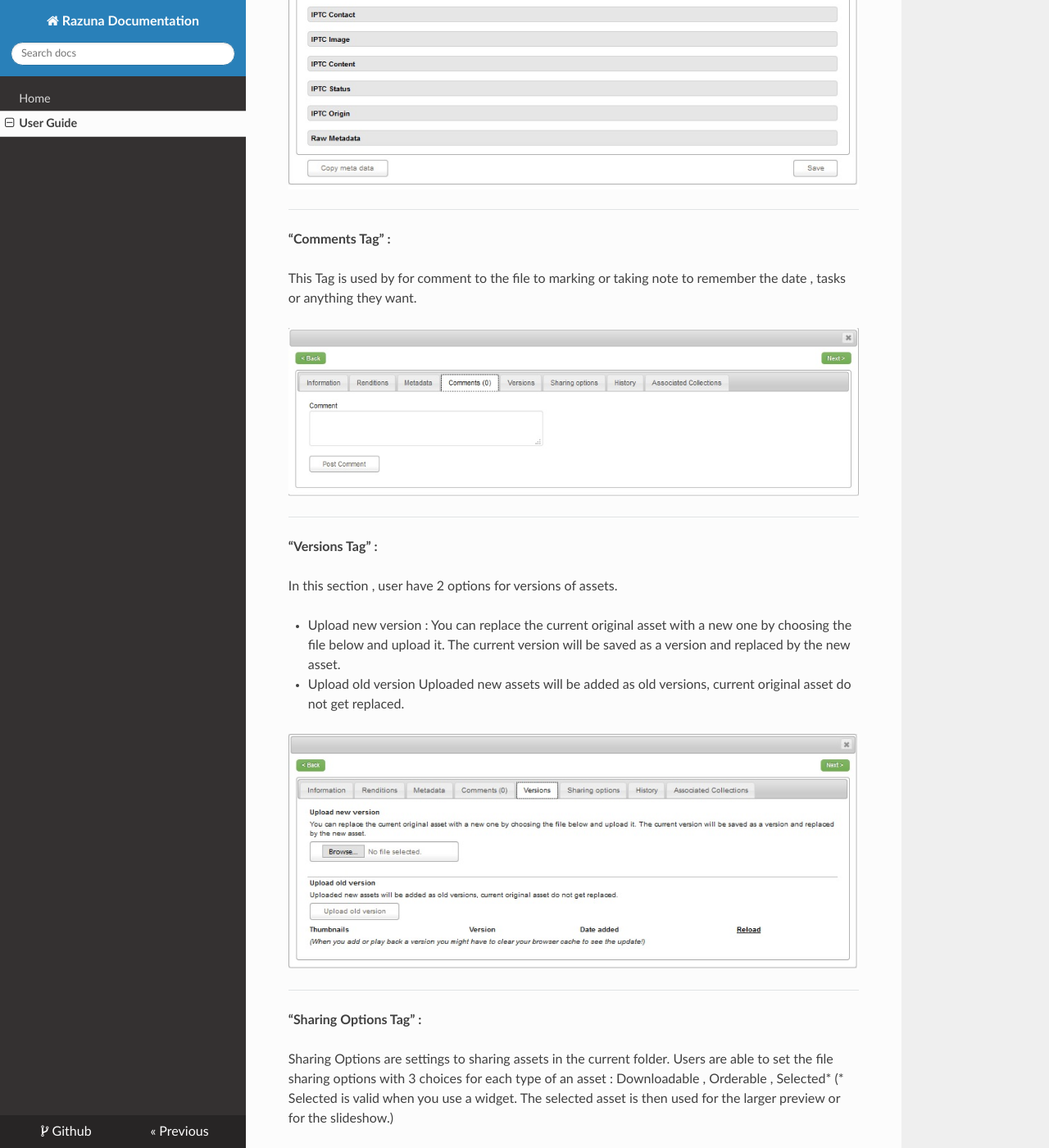
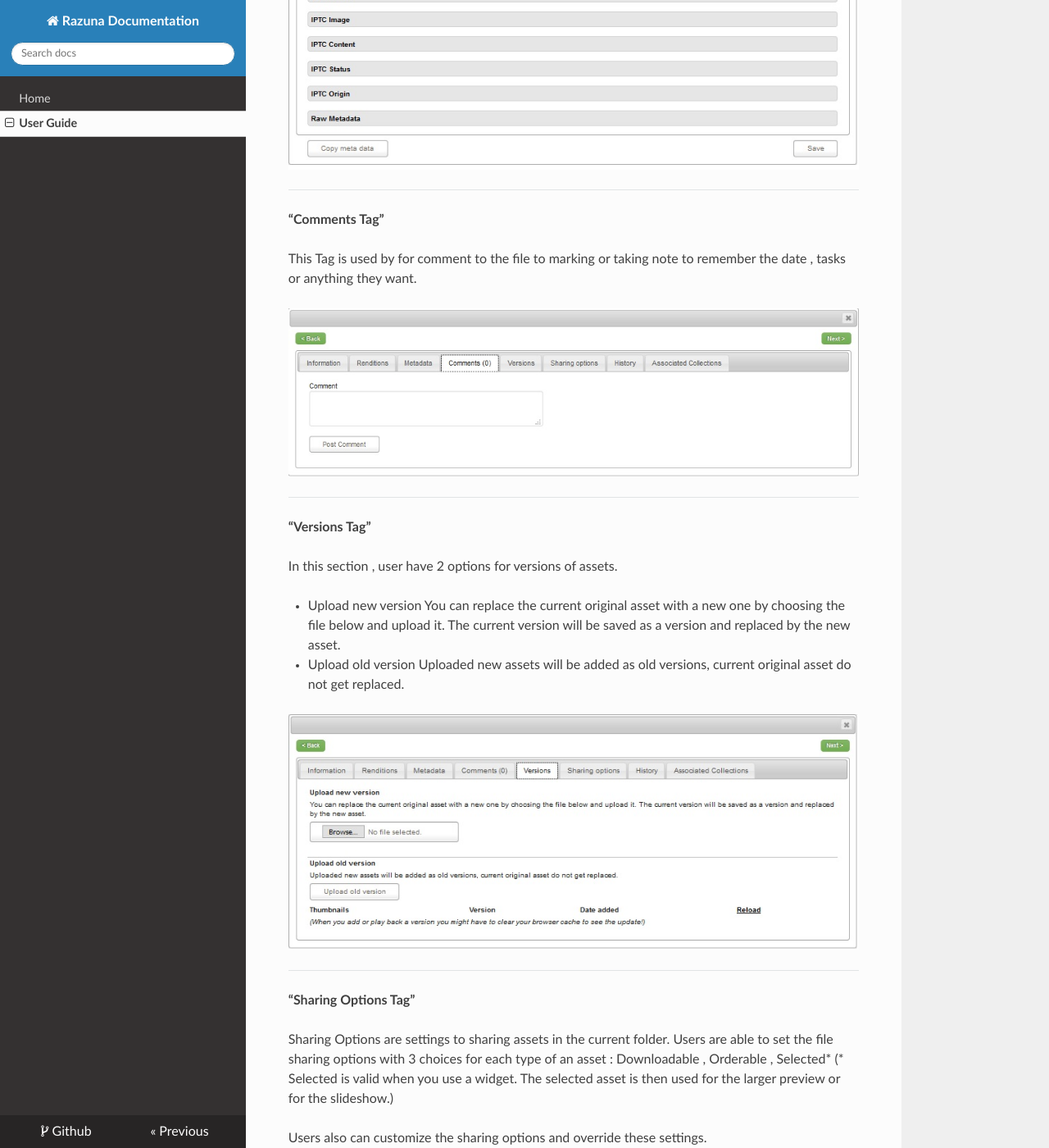
Before and after one commit to razuna/razuna-docs, an MkDocs documentation site: the page built from docs/user/User Guide.md, in a window 1280 px wide and 1400 px high, scrolled down 22889 px. Shown: the whole window at 82% size. Built offline with MkDocs 1.6.1, drawn with Linux system fonts in a browser that asks for light colours; nearby versions of some CDN libraries; old or Windows-style settings are respelled for this version of MkDocs; some of the changed text lies outside the part shown.

````diff
--- a/docs/user/User Guide.md
+++ b/docs/user/User Guide.md
@@ -1,6 +1,6 @@
 Welcome to Razuna System. In this page , we will show you how to use our system to manage the data in smoothly.
 
-### Login :
+### Login
 
 Firstly user can login to system by account (username and password) which provided by System Admin or by Social accounts.
 
@@ -14,7 +14,7 @@ To browse the file follow the Collection or Smart folder or Labels. Please click
 
 ![](img/folder_structure.jpg)
 ___
-### Quick Search :
+### Quick Search
 
 The search engine of Razuna is based on the [Lucene](http://lucene.apache.org/) search engine. Lucene is a open source search engine and is part of the Apache Group. Lucene features among others useful functionalities phrase queries, wildcard queries, proximity queries, range queries and more.
 
@@ -22,10 +22,10 @@ The search engine of Razuna is based on the [Lucene](http://lucene.apache.org/)
 
 The "quick search" of Razuna searches within the following fields; **filename, keywords, description, file contents (e.g. all words in a PDF or word document), ID, labels and custom fields (user created)**. If you want to search in other fields, then use the advanced search or create your own field search that you can use in quick search.
 ___
-**Case - Sensitive :**
+**Case - Sensitive**
 The search is not case sensitive.
 ___
-**Terms :**
+**Terms**
 
 There are two types of terms: Single Terms and Phrases.
 
@@ -35,7 +35,7 @@ A Phrase is a group of words surrounded by double quotes such as "hello dolly".
 
 Searching for hello dolly without quotes will search for terms matching hello AND terms matching dolly in the index i.e. hello my name is dolly would be a match but hello my name is amanda or my name is dolly would not be a match. To force them to be searched together as a phrase double quotes are required. By default Razuna uses an AND operator between keywords. So searching for hello dolly is equivalent to searching for hello AND dolly. You can override this be adding your own operator e.g. hello OR dolly which will search for terms matching either hello OR dolly i.e. hello my name is amanda or . Note that the operator must be capital case.
 ___
-**Field Search :**
+**Field Search**
 Razuna supports fielded data search. When performing a search you can either specify a field, or Razuna searches in the default fields (see above).
 
 You can search any field by typing the field name followed by a colon ":" and then the term you are looking for.
@@ -62,7 +62,7 @@ keywords:(hello AND dolly)
 ```
 ___
 
-**Wild Card Search :**
+**Wild Card Search**
 
 Razuna supports single and multiple character wildcard searches within single terms (not within phrase queries).
 
@@ -81,7 +81,7 @@ test*
 ```
 ___
 
-**Fuzzy Searches :**
+**Fuzzy Searches**
 
 Razuna supports fuzzy searches based on the Levenshtein Distance, or Edit Distance algorithm. To do a fuzzy search use the tilde, "~", symbol at the end of a Single word Term. For example to search for a term similar in spelling to "roam" use the fuzzy search:
 ```
@@ -98,7 +98,7 @@ roam~0.8
 The default that is used if the parameter is not given is 0.5.
 ___
 
-**Boosting a Term :**
+**Boosting a Term**
 
 Razuna provides the relevance level of matching documents based on the terms found. To boost a term use the caret, "^", symbol with a boost factor (a number) at the end of the term you are searching. The higher the boost factor, the more relevant the term will be.
 
@@ -117,7 +117,7 @@ This will make documents with the term "dam" appear more relevant. You can also
 By default, the boost factor is 1. Although the boost factor must be positive, it can be less than 1 (e.g. 0.2)
 ___
 
-**Boolean Operators :**
+**Boolean Operators**
 
 Boolean operators allow terms to be combined through logic operators. Razuna supports AND, "+", OR, NOT and "-" as Boolean operators(Note: Boolean operators must be ALL CAPS).
 
@@ -201,7 +201,7 @@ To escape these character use the \ before the character. For example to search
 \(1\+1\)\:2
 ```
 ___
-### Advanced Search :
+### Advanced Search
 
 The "Advanced Search" allow us to find the file by criteria follow file format such as : Documents , Videos , Audios , Images or All of the formats. We can use file names , key words , descriptions , extension or metadata to search the files.
 
@@ -210,7 +210,7 @@ Please click to "Advanced Search" from Menu on top. The new windows of Advanced
 ![](img/advanced_search1.jpg)
 ![](img/advanced_search2.jpg)
 ___
-### Show Basket Feature :
+### Show Basket Feature
 
 If you want to send some of files by email or transfer it by FTP service or download them in one moment. We can help you by "Show Basket" feature. All you can do is just click into "Put in basket" icon from the files in your folders or also your collections which you want to move them into basket for process.
 
@@ -224,37 +224,37 @@ From the Basket , user can download all the files in a zip file to local machine
 
 ![](img/save_basket.jpg)
 ___
-Email Basket :
+Email Basket
 
 From here , you can send data from the basket by email composer in easy way and comfortable.
 
 ![](img/send_mail_basket.jpg)
 ___
-FTP Basket :
+FTP Basket
 
 Our system also support user through FTP service , you can click into FTP Basket and input FTP server address , username and password to get the authentication from FTP service and allow to transfer the data from Razuna.
 
 ![](img/FTP_basket.jpg)
 ___
 
-Export Metadata :
+Export Metadata
 
 This function help you to export the metadata (Metadata summarizes basic information about data, which can make finding and working with particular instances of data easier.) of your data to a format likes :  XLS , XLSX or CSV file. You just need to choose the format and click to export button to finish.
 
 ![](img/Export_metadata_basket.jpg)
 ___
-Remove Basket :
+Remove Basket
 
 When user click this button , all the files in Basket will be clear from Basket.
 ___
 
-### Manage Function :
+### Manage Function
 
 From this part , users are able to create a new folder on the current level , reload the tree folder in the case if you are missing something this might help but usually not needed , Show folders from all users used to show the personal folders of your users.
 
 ![](img/Manage_add_reload_showmyfolder.jpg)
 
-**Add folder on root level :**
+**Add folder on root level**
 
 In the following dialog window you are able to create a new folder on the current level. At this window , user can fill in the folder name and description. The languages for folder name and description are used in the case user want to change the default system language appearance to German , Italian or Japanese.
 
@@ -264,16 +264,16 @@ Finally we click Add button locate at bottom of dialog to finish.
 
 ![](img/Manage_add_reload_showmyfolder1.jpg)
 
-**Reload :**
+**Reload**
 Reload the folder tree (usually not needed but if you are missing something this might help).
 
-**Show folder from all users :**
+**Show folder from all users**
 Users can click to this part to show the personal folders to all users.
 ___
 
 ### How to add assets to Razuna
 
-**Add assets from local machine :**
+**Add assets from local machine**
 
 From your current folder on the left side, click into it and the contents in your folder will be show in main page.
 
@@ -294,14 +294,14 @@ Finally , you can see your files showing on Razuna system now.
 ![](img/files_show.jpg)
 ___
 
-**Add assets from Server :**
+**Add assets from Server**
 
 For adding files from Server , all you can do is enter the corrected path to Razuna system , then checking it with Validate button to make sure the path you were entered is correct and click to Import from path to add assets from Server to Razuna System.
 
 ![](img/Add_file_from_server.jpg)
 ___
 
-**Add assets from FTP :**
+**Add assets from FTP**
 
 Please enter your FTP access information to be able to retrieve and store file from the FTP site in your system such as :
 
@@ -310,7 +310,7 @@ FTP server , Username , Password then Click into "Login to FTP site" button to f
 ![](img/add_file_from_ftp.jpg)
 ___
 
-**Link to content :**
+**Link to content**
 
 If you do not want to import your asset into Razuna and simply want to link to it, then add the absolute path to the asset below or enter the URL to the asset (can be on Facebook, YouTube or just about any URL that is publicly available).
 
@@ -326,7 +326,7 @@ Our system have a Menu actions inside your current folder which you will see whe
 
 ![](img/Menu_action_current_folder.jpg)
 
-**Select All :**
+**Select All**
 
 This action will allow user select all the data from the current folder for many purposes such as : Put in Basket , Create Alias , Move , Batch , Add to Existing Collection , Export Metadata or Change the Views (Thumbnail View , List View , Quick Edit View).
 
@@ -336,7 +336,7 @@ Or if you want to cancel the "Select All" action you can click into "Deselect Al
 
 ___
 
-**Search within folder :**
+**Search within folder**
 
 In the case you have many files in your current folder and want to get it quickly so you can use "Search within folder" option. This option allow you filter data follow the format such as : Documents , Images , Videos and Audios or All Assets.
 
@@ -346,7 +346,7 @@ User just need enter the information related to the files likes : File name , De
 
 ___
 
-**More actions :**
+**More actions**
 
 These actions allow user perform the tasks such as : Add Folder , Add Folder to favourites , Show assets from sub folder , Print , Rss Feed of this folder , Create a Word Document , Export Metadata , Import Metadata , Download assets in this folder.
 
@@ -354,7 +354,7 @@ These actions allow user perform the tasks such as : Add Folder , Add Folder to
 
 ___
 
-**Views :**
+**Views**
 
 User can change the type of views from "Thumbnail View" to "List View" or "Quick Edit View"
 
@@ -362,27 +362,27 @@ User can change the type of views from "Thumbnail View" to "List View" or "Quick
 
 ___
 
-### Folder Management :
+### Folder Management
 
 There are 2 options for user want to set the "Folder subscribe" and "Folder Sharing & Settings" at the Manage Folder Menu.
 
 ![](img/Manage_folder.jpg)
 
-**Folder subscribe :**
+**Folder subscribe**
 
 Subscribe to changes in folder (and its subfolders) which will be emailed to you on specifed interval.
 
 ![](img/Folder_subscribe.jpg)
 
-**Folder Sharing & Settings :**
+**Folder Sharing & Settings**
 
-* Folder Settings :
+* Folder Settings
 
 In this option , Razuna system allow user do setup the properties for current folder such as : Folder name , Description , Label , Permission for groups can be access to this folder , Apply workflow to files in this folder.
 
 ![](img/folder_setting12.jpg)
 
-* Sharing Options :
+* Sharing Options
 
 The sharing options will be used when you share a folder all files are accessible with the same group permissions.
 
@@ -390,7 +390,7 @@ The sharing options will be used when you share a folder all files are accessibl
 
 ___
 
-**Widgets :**
+**Widgets**
 
 Widgets allow you to embed the assets in this folder/collection into any other web application, say a blog, CMS or alike.
 
@@ -400,7 +400,7 @@ You can create as many widgets you like, each with their own settings.
 
 ___
 
-**Thumbnail :**
+**Thumbnail**
 
 Choose Folder Thumbnail
 By default the system shows a folder image for each folder. If you instead want to show your own thumbnails as the folder image, you can upload one here or choose from any existing image in this folder.
@@ -409,7 +409,7 @@ By default the system shows a folder image for each folder. If you instead want
 
 ___
 
-### File Management :
+### File Management
 
 When user want to change some information of their files or edit something , user just need click into any file in their current folder and the new file management window will appear.
 
@@ -421,7 +421,7 @@ From the sample image above , you can see the content of File Management is show
 
 ____
 
-**"Information Tag" :**
+**"Information Tag"**
 
 User can modify the file's information likes : Filename , Description , Keywords , Labels , Expiry date. Also you can see the File size , Date added , Last modified , Located in (Folder name) , Created by (user) , ID.
 
@@ -429,7 +429,7 @@ Beside the showing information task , we also build an action menu at "Informati
 
 ___
 
-**"Rendition Tag" :**
+**"Rendition Tag"**
 
 This function will allow users to change the resolution of your image or video files and get the direct link from the preview or original file.
 
@@ -441,7 +441,7 @@ After set the resolution , you click to "Convert" button to get the new resoluti
 
 ___
 
-**"Metadata Tag" :**
+**"Metadata Tag"**
 
 The Metadata Tag provide for user many of metadata standards to input such as : IPTC , XMP or Custom Metadata for process. In addition , you can copy the metadata content from this part.
 
@@ -449,7 +449,7 @@ The Metadata Tag provide for user many of metadata standards to input such as :
 
 ___
 
-**"Comments Tag" :**
+**"Comments Tag"**
 
 This Tag is used by for comment to the file to marking or taking note to remember the date , tasks or anything they want.
 
@@ -457,11 +457,11 @@ This Tag is used by for comment to the file to marking or taking note to remembe
 
 ___
 
-**"Versions Tag" :**
+**"Versions Tag"**
 
 In this section , user have 2 options for versions of assets.
 
-* Upload new version :
+* Upload new version
 You can replace the current original asset with a new one by choosing the file below and upload it. The current version will be saved as a version and replaced by the new asset.
 
 * Upload old version
@@ -471,7 +471,7 @@ Uploaded new assets will be added as old versions, current original asset do not
 
 ___
 
-**"Sharing Options Tag" :**
+**"Sharing Options Tag"**
 
 Sharing Options are settings to sharing assets in the current folder. Users are able to set the file sharing options with 3 choices for each type of an asset : Downloadable , Orderable , Selected* (* Selected is valid when you use a widget. The selected asset is then used for the larger preview or for the slideshow.)
 
@@ -481,7 +481,7 @@ Users also can customize the sharing options and override these settings.
 
 ___
 
-**"History Tag" :**
+**"History Tag"**
 
 History is used for showing of the log of file such as : Created Date , Created Time , Description , Action , Type of file , User.
 
@@ -491,7 +491,7 @@ You can see or tracking the time when a file added to Razuna system and the time
 
 ___
 
-**"Assocciated Collections Tag" :**
+**"Assocciated Collections Tag"**
 
 One asset can be located in many collections from a system. If users want to know how many collections where storing the common file so we can use this function to check the number collections which the file is associated with.
 
````
